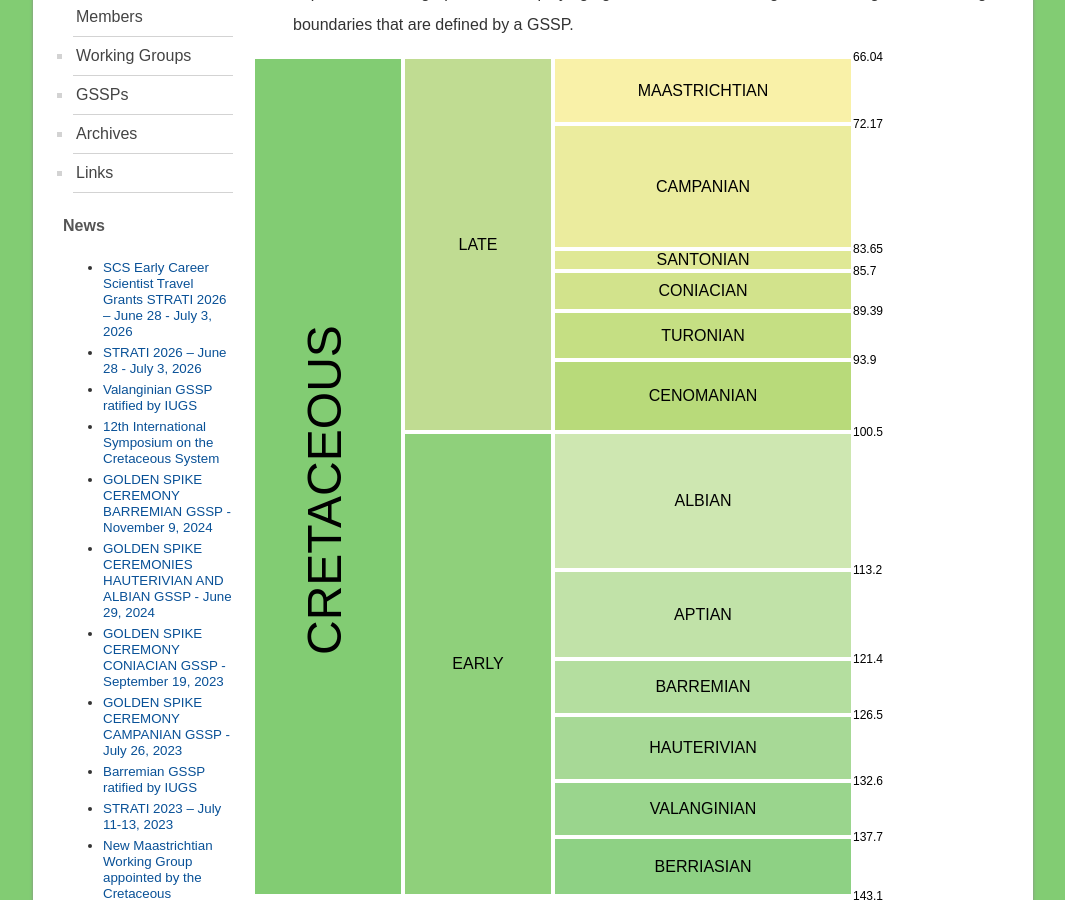
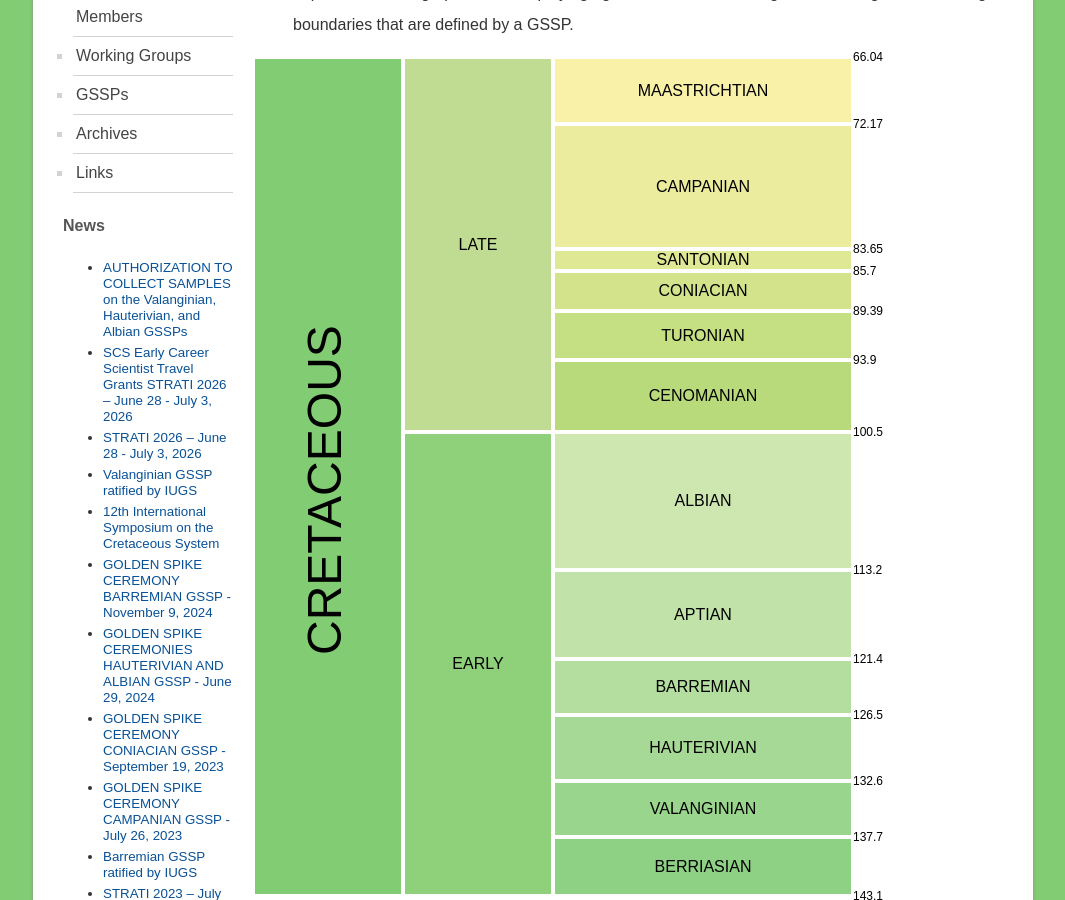
Before and after one commit to i-c-stratigraphy/subcommission-cretaceous, a Jekyll site: the page built from pages/index.md, in a window 1280 px wide and 900 px high, scrolled down 571 px. Shown: the whole window, without its empty margins (107-1172 px from the left). Built offline with Jekyll 4.4.1, drawn with Linux system fonts in a browser that asks for light colours.

Commit message:
Update menu.html

```diff
--- a/_includes/menu.html
+++ b/_includes/menu.html
@@ -39,6 +39,7 @@
 <div id="news">
     <h4>News</h4>
     <ul>
+        <li><a href="https://stratigraphy.org/subcommission-cretaceous/news/authorization GSSPs">AUTHORIZATION TO COLLECT SAMPLES on the Valanginian, Hauterivian, and Albian GSSPs</a></li>
         <li><a href="https://stratigraphy.org/subcommission-cretaceous/news/strati2026-travelgrants">SCS Early Career Scientist Travel Grants STRATI 2026 – June 28 - July 3, 2026</a></li>
         <li><a href="https://stratigraphy.org/subcommission-cretaceous/news/strati2026">STRATI 2026 – June 28 - July 3, 2026</a></li>
         <li><a href="https://stratigraphy.org/subcommission-cretaceous/news/valanginian_gssp">Valanginian GSSP ratified by IUGS</a></li>
```
